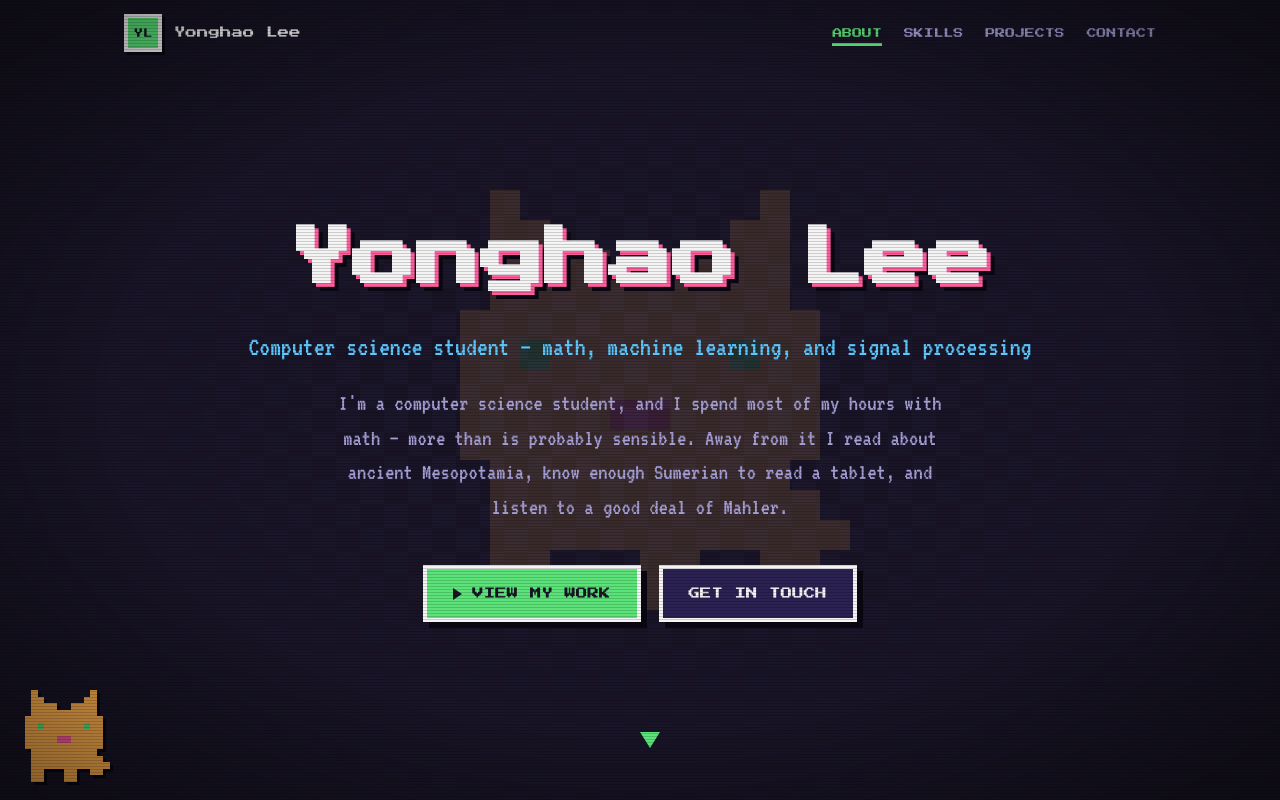
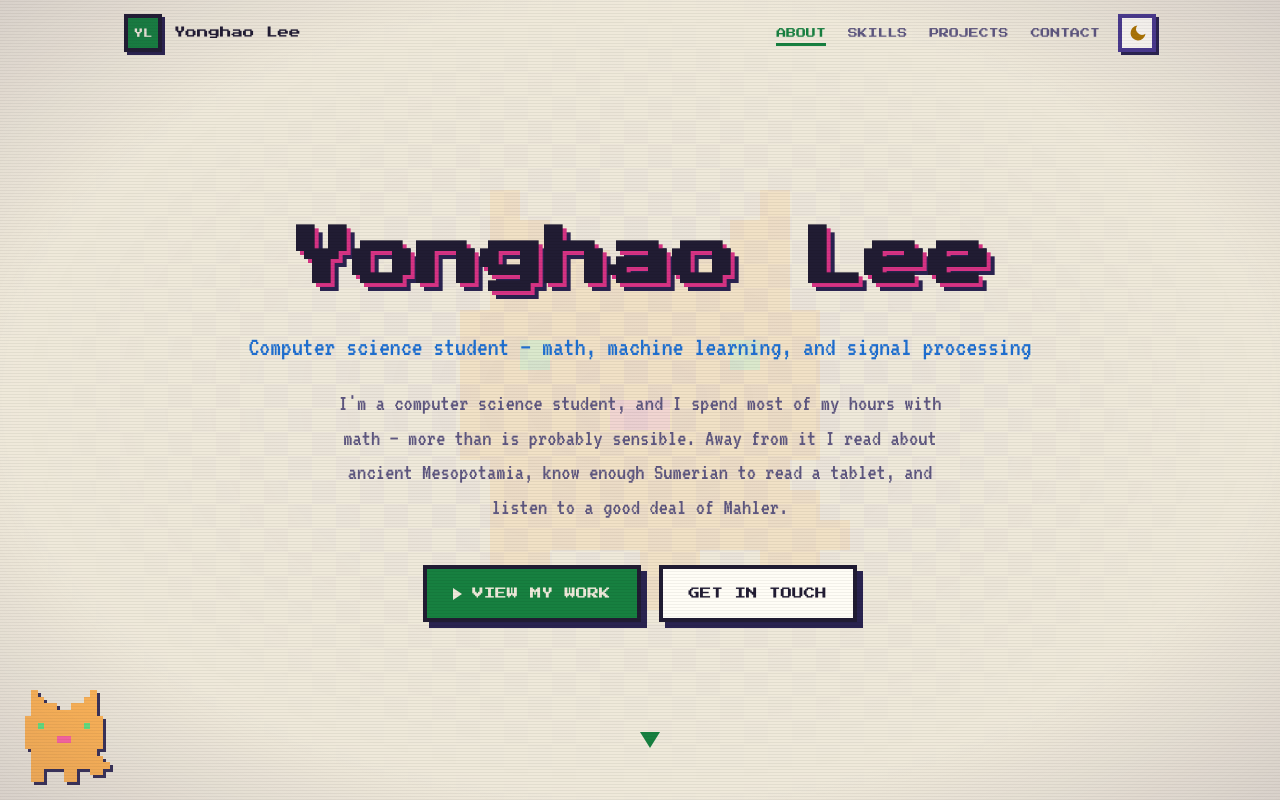
Before and after one commit to Yonghao-Lee/Yonghao-Lee.github.io, a React (Vite) app: page / in a window 1280 px wide. Shown: the top 800 px of the page. Built offline with nearby package versions, Linux system fonts and the light colour scheme.

Commit message:
Add system-aware light/dark mode with navbar toggle and persistence

```diff
--- a/index.html
+++ b/index.html
@@ -7,6 +7,19 @@
     <meta name="description" content="Yonghao Lee — personal portfolio. Computer Science, machine learning, and software projects." />
     <meta name="theme-color" content="#181425" />
     <link rel="canonical" href="https://chicoryman.com/" />
+
+    <!-- Set the theme before paint so there's no flash of the wrong colours. -->
+    <script>
+      (function () {
+        try {
+          var t = localStorage.getItem('theme')
+          if (t !== 'light' && t !== 'dark') {
+            t = matchMedia('(prefers-color-scheme: light)').matches ? 'light' : 'dark'
+          }
+          document.documentElement.setAttribute('data-theme', t)
+        } catch (e) {}
+      })()
+    </script>
 
     <!-- Open Graph (Facebook, LinkedIn, iMessage, Slack, …) -->
     <meta property="og:type" content="website" />
--- a/src/components/Navbar.jsx
+++ b/src/components/Navbar.jsx
@@ -1,5 +1,6 @@
 import { useEffect, useState } from 'react'
 import { profile } from '../data.js'
+import ThemeToggle from './ThemeToggle.jsx'
 
 const sections = [
   ['about', 'About'],
@@ -49,15 +50,7 @@ export default function Navbar() {
           <span className="nav__logo-text">{profile.name}</span>
         </a>
 
-        <button
-          className="nav__toggle"
-          aria-label="Toggle menu"
-          aria-expanded={open}
-          onClick={() => setOpen((v) => !v)}
-        >
-          <span /><span /><span />
-        </button>
-
+        <div className="nav__right">
           <nav className={`nav__links ${open ? 'is-open' : ''}`}>
             {sections.map(([id, label]) => (
               <a
@@ -70,6 +63,18 @@ export default function Navbar() {
               </a>
             ))}
           </nav>
+
+          <ThemeToggle />
+
+          <button
+            className="nav__toggle"
+            aria-label="Toggle menu"
+            aria-expanded={open}
+            onClick={() => setOpen((v) => !v)}
+          >
+            <span /><span /><span />
+          </button>
+        </div>
       </div>
     </header>
   )
--- /dev/null
+++ b/src/components/ThemeToggle.jsx
@@ -0,0 +1,55 @@
+import { useEffect, useState } from 'react'
+
+// Reads the theme the inline <head> script already applied (so there's no flash),
+// then lets the user flip it and remembers the choice.
+function getInitial() {
+  if (typeof document !== 'undefined') {
+    const attr = document.documentElement.getAttribute('data-theme')
+    if (attr) return attr
+  }
+  return 'dark'
+}
+
+const Sun = () => (
+  <svg viewBox="0 0 24 24" width="20" height="20" aria-hidden="true">
+    <circle cx="12" cy="12" r="4.5" fill="currentColor" />
+    <g stroke="currentColor" strokeWidth="2" strokeLinecap="round">
+      <path d="M12 2.5v3M12 18.5v3M2.5 12h3M18.5 12h3M5 5l2 2M17 17l2 2M19 5l-2 2M7 17l-2 2" />
+    </g>
+  </svg>
+)
+
+const Moon = () => (
+  <svg viewBox="0 0 24 24" width="20" height="20" aria-hidden="true">
+    <path d="M21 12.8A9 9 0 1 1 11.2 3a7 7 0 0 0 9.8 9.8z" fill="currentColor" />
+  </svg>
+)
+
+export default function ThemeToggle() {
+  const [theme, setTheme] = useState(getInitial)
+
+  useEffect(() => {
+    document.documentElement.setAttribute('data-theme', theme)
+    try {
+      localStorage.setItem('theme', theme)
+    } catch (e) {
+      /* private mode / storage disabled — fine, just no persistence */
+    }
+    // Keep the mobile address-bar colour in sync with the theme.
+    const meta = document.querySelector('meta[name="theme-color"]')
+    if (meta) meta.setAttribute('content', theme === 'light' ? '#efe9da' : '#181425')
+  }, [theme])
+
+  const toggle = () => setTheme((t) => (t === 'light' ? 'dark' : 'light'))
+
+  return (
+    <button
+      className="theme-toggle"
+      onClick={toggle}
+      aria-label={`Switch to ${theme === 'light' ? 'dark' : 'light'} mode`}
+      title="Toggle light / dark"
+    >
+      {theme === 'light' ? <Moon /> : <Sun />}
+    </button>
+  )
+}
--- a/src/index.css
+++ b/src/index.css
@@ -27,6 +27,30 @@
 
   --font-head: 'Press Start 2P', monospace;
   --font-body: 'VT323', 'Courier New', monospace;
+
+  color-scheme: dark;
+}
+
+/* ---------------------------------------------------------------------------
+   LIGHT THEME — same arcade look on warm "paper", with darkened accents so
+   text keeps its contrast. Applied via <html data-theme="light">.
+   --------------------------------------------------------------------------- */
+:root[data-theme='light'] {
+  --bg:        #efe9da;
+  --bg-alt:    #e5dcc6;
+  --surface:   #fffdf6;
+  --surface-2: #e8e0cd;
+  --border:    #4a3a8f;
+  --shadow-col:#2a2350;
+  --text:      #211c33;
+  --muted:     #5e5780;
+
+  --green:  #178040;
+  --pink:   #d63384;
+  --cyan:   #1f6fd0;
+  --yellow: #b07700;
+
+  color-scheme: light;
 }
 
 /* ===========================================================================
@@ -44,6 +68,20 @@ body {
   color: var(--text);
   line-height: 1.5;
   image-rendering: pixelated;
+  transition: background-color 0.3s ease, color 0.3s ease;
+}
+
+/* Softer CRT overlay on the light theme (the dark vignette is too heavy on paper). */
+:root[data-theme='light'] body::after {
+  background:
+    repeating-linear-gradient(
+      0deg,
+      rgba(0, 0, 0, 0.05) 0px,
+      rgba(0, 0, 0, 0.05) 1px,
+      transparent 1px,
+      transparent 3px
+    ),
+    radial-gradient(ellipse at center, transparent 70%, rgba(60, 40, 90, 0.12) 100%);
 }
 
 /* CRT scanlines + vignette overlay (purely decorative, non-blocking). */
@@ -513,3 +551,30 @@ img { max-width: 100%; display: block; image-rendering: pixelated; }
   60%  { transform: translateY(-8px) scale(0.97); }
   100% { transform: translateY(0); }
 }
+
+/* ===========================================================================
+   Theme toggle (light / dark switch in the navbar)
+   =========================================================================== */
+.nav__right { display: flex; align-items: center; gap: 18px; }
+
+.theme-toggle {
+  display: grid;
+  place-items: center;
+  width: 38px; height: 38px;
+  flex: none;
+  background: var(--surface);
+  border: var(--pixel) solid var(--border);
+  box-shadow: 3px 3px 0 var(--shadow-col);
+  color: var(--yellow);
+  cursor: pointer;
+  transition: transform 0.06s, box-shadow 0.06s, color 0.1s;
+}
+.theme-toggle:hover {
+  transform: translate(-2px, -2px);
+  box-shadow: 5px 5px 0 var(--shadow-col);
+  color: var(--green);
+}
+.theme-toggle:active {
+  transform: translate(1px, 1px);
+  box-shadow: 1px 1px 0 var(--shadow-col);
+}
```
Lines whose indentation alone changed are shown as unchanged.
